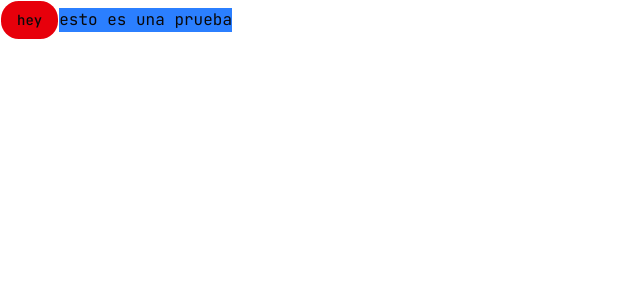
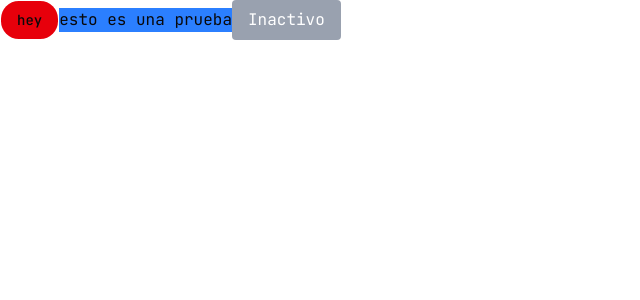
Before and after one commit to maksym292006/Practicas, a Next.js app in the folder desig-system/: page / in a window 1280 px wide. Shown: the top 300 px of the page, without its empty margins (0-640 px from the left). Built offline with nearby package versions, Linux system fonts and the light colour scheme.

Commit message:
Añadido un Boton toggle de ejemplo

```diff
--- a/desig-system/src/app/page.tsx
+++ b/desig-system/src/app/page.tsx
@@ -1,4 +1,5 @@
 import { Button } from "@/components/ui/button";
+import BotonToggle from "@/components/ui/button2";
 import {
   Card,
   CardHeader,
@@ -17,7 +18,9 @@ export default function home() {
         hey
       </Button>
       {/* prueba de componente simple*/}
-     <Prueba></Prueba>
+      <Prueba></Prueba>
+      {/* boton toggle*/}
+      <BotonToggle></BotonToggle>
     </>
   );
 }
--- /dev/null
+++ b/desig-system/src/components/ui/button2.tsx
@@ -0,0 +1,30 @@
+/* Obliga al componente a ejecutarse por el lado del cliente
+ Por defecto se ejecutan por Server Component
+ Es necesario en este componente porque usa  useState con click,
+pro defecto el servidor no puede manerajr ese tipo de cosas
+ */
+"use client";
+import { useState } from "react";
+
+function BotonToggle() {
+  const [activo, setActivo] = useState(false);
+
+  return (
+    <button
+      className={
+        activo
+          ? "bg-green-500 text-white px-4 py-2 rounded"
+          : "bg-gray-400 text-white px-4 py-2 rounded"
+      }
+      /*valor inicial -> false
+    1.click->false=true, ahora esta activo
+    2.click->true=false, ahora esta inactivo
+    */
+      onClick={() => setActivo(!activo)}
+    >
+      {activo ? "Activo" : "Inactivo"}
+    </button>
+  );
+}
+
+export default BotonToggle;
```
